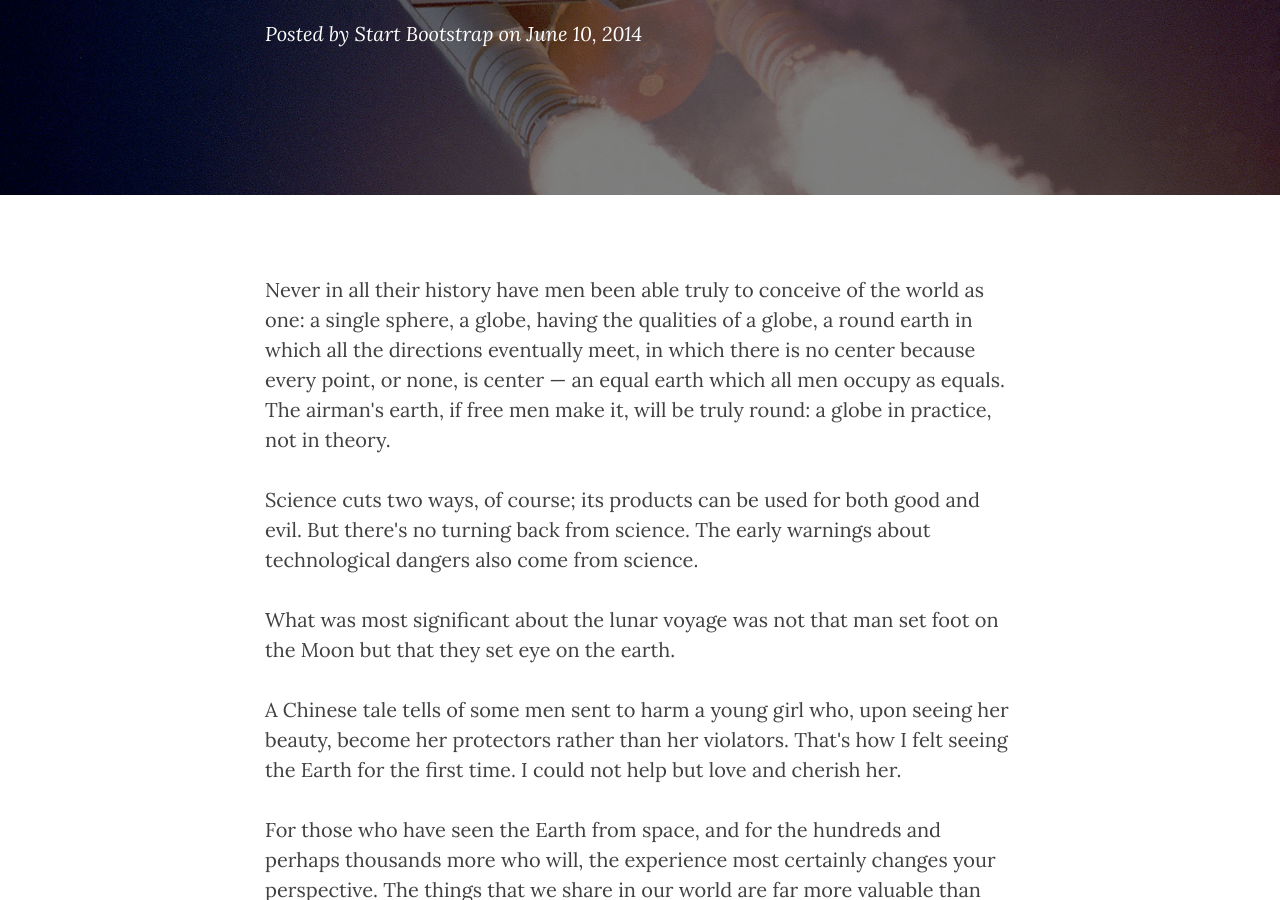
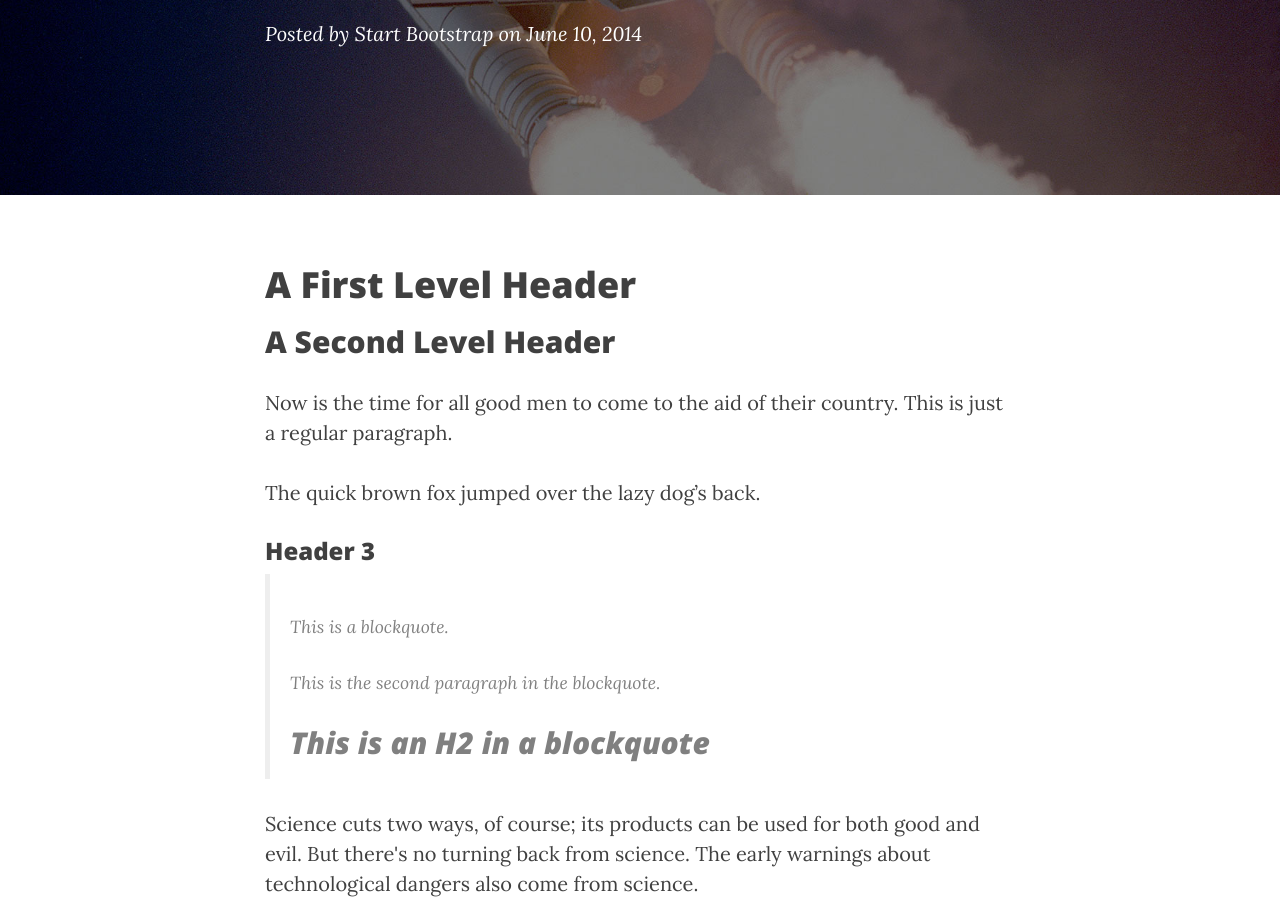
Before and after one commit to tverbesselt/prog5, a Jekyll site: the page built from _posts/2014-06-10-dinosaurs.markdown, in a window 1280 px wide and 900 px high, scrolled down 374 px. Built offline with Jekyll 4.4.1, drawn with Linux system fonts in a browser that asks for light colours; nearby versions of some CDN libraries.

Commit message:
voorbeeld markdown

```diff
--- a/_posts/2014-06-10-dinosaurs.markdown
+++ b/_posts/2014-06-10-dinosaurs.markdown
@@ -7,7 +7,27 @@ author:     "Start Bootstrap"
 header-img: "img/post-bg-01.jpg"
 ---
 
-<p>Never in all their history have men been able truly to conceive of the world as one: a single sphere, a globe, having the qualities of a globe, a round earth in which all the directions eventually meet, in which there is no center because every point, or none, is center — an equal earth which all men occupy as equals. The airman's earth, if free men make it, will be truly round: a globe in practice, not in theory.</p>
+A First Level Header
+====================
+
+A Second Level Header
+---------------------
+
+Now is the time for all good men to come to
+the aid of their country. This is just a
+regular paragraph.
+
+The quick brown fox jumped over the lazy
+dog's back.
+
+### Header 3
+
+> This is a blockquote.
+>
+> This is the second paragraph in the blockquote.
+>
+> ## This is an H2 in a blockquote
+
 
 <p>Science cuts two ways, of course; its products can be used for both good and evil. But there's no turning back from science. The early warnings about technological dangers also come from science.</p>
 
```
